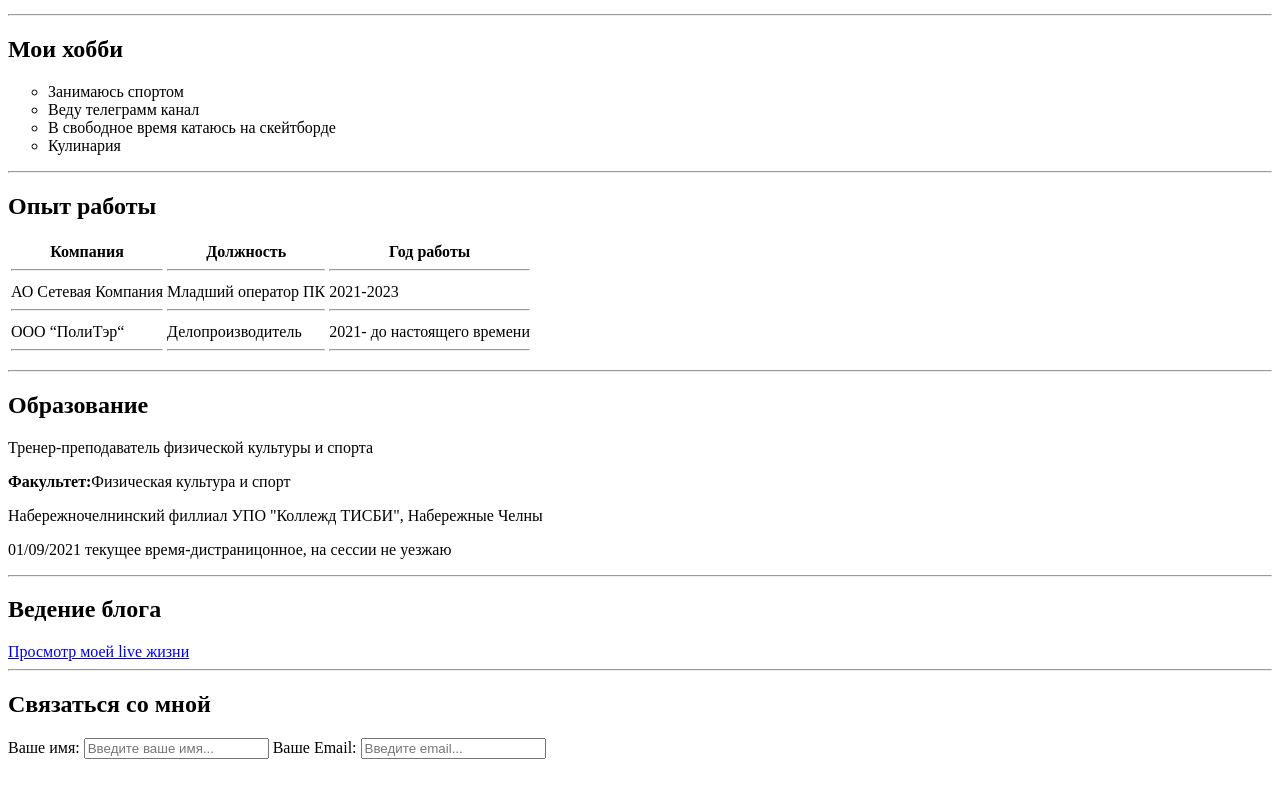
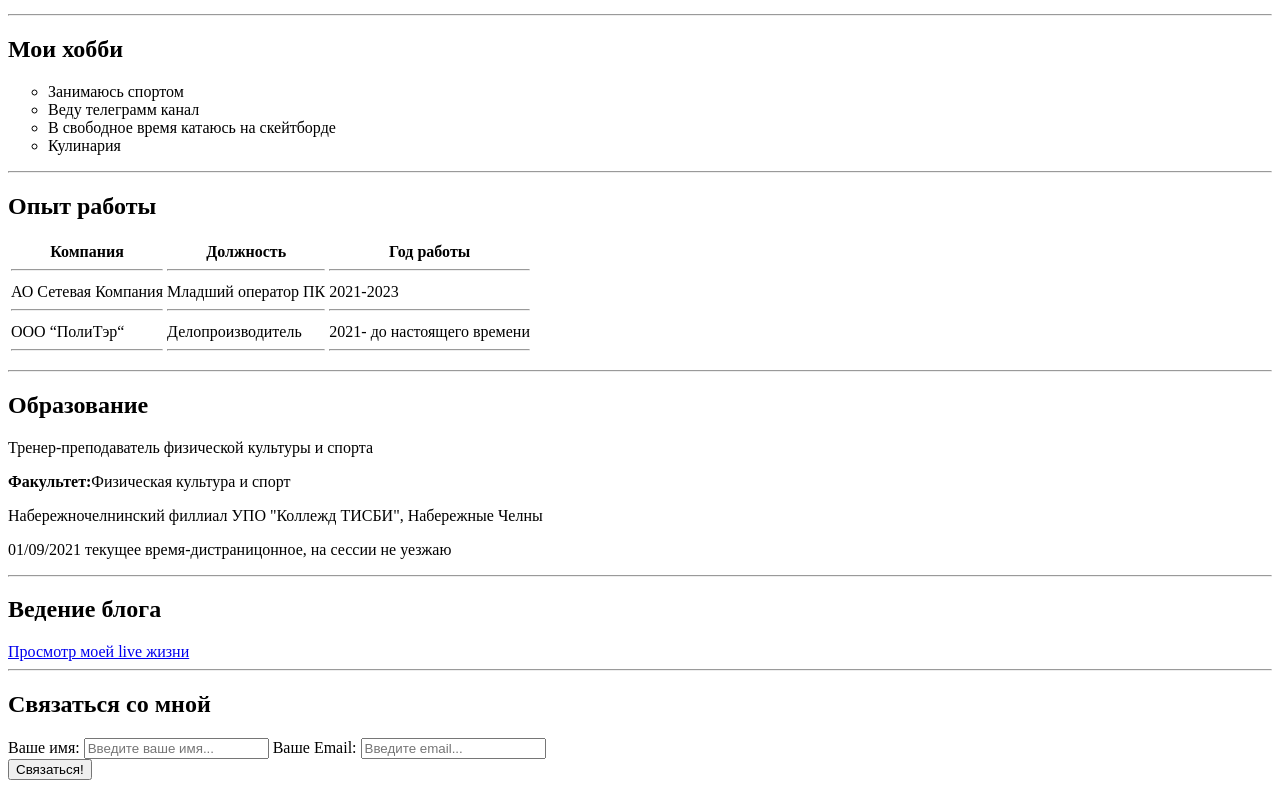
Before and after one commit to Diana1701/you, a plain HTML site: page index.html in a window 1280 px wide. Shown: the part 514-1302 px from the top of the page. Before the commit the page ends 1281 px from the top, so only its background shows below. Drawn offline with Linux system fonts and the light colour scheme.

Commit message:
Update index.html

```diff
--- a/index.html
+++ b/index.html
@@ -91,6 +91,10 @@
     <label for="Email">Ваше Email:</label>
 <input type="email" id="Email" placeholder="Введите email...">
 
+<br>
+
+<input type="submit" value="Связаться!">
+
 </form>
 
 
```
